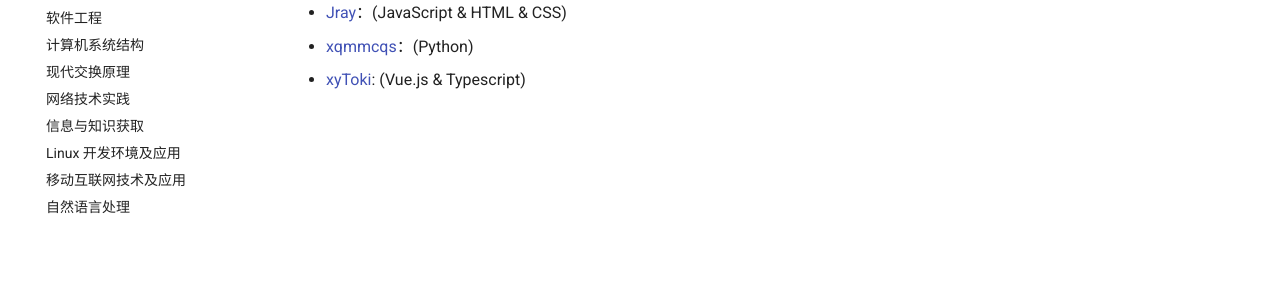
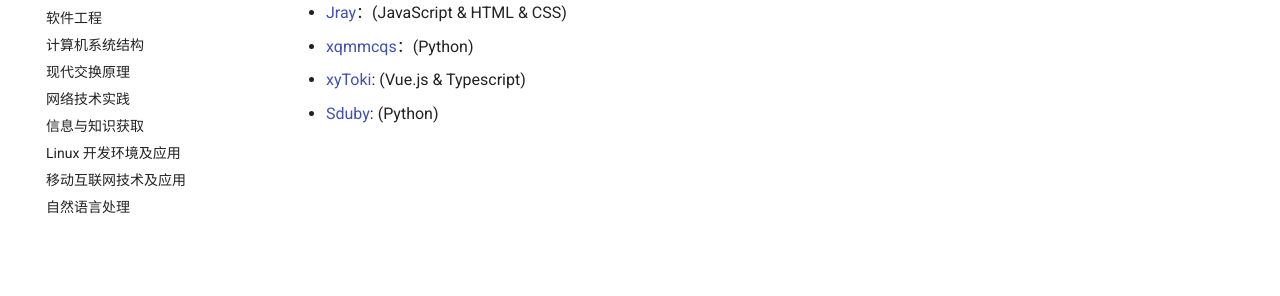
Before and after one commit to brupst/awesome-bupt-scs, an MkDocs documentation site: the page built from projects/Program-Practice.md, in a window 1280 px wide. Shown: the part 545-841 px from the top of the page. Built offline with MkDocs 1.6.1 and Material for MkDocs 9.7.7, drawn with Linux system fonts in a browser that asks for light colours; comment, search, counter and statistics services are not loaded.

Commit message:
Update Program-Practice.md

```diff
--- a/projects/Program-Practice.md
+++ b/projects/Program-Practice.md
@@ -15,3 +15,4 @@
 * [Jray](https://github.com/Jraaay/domain-specific-scripting-language-interpreter-js)：(JavaScript & HTML & CSS)
 * [xqmmcqs](https://github.com/xqmmcqs/robot-DSL)：(Python)
 * [xyToki](https://github.com/tokiInBUPT/talkbot): (Vue.js & Typescript)
+* [Sduby](https://github.com/Sduby22/PP_hw): (Python)
```
